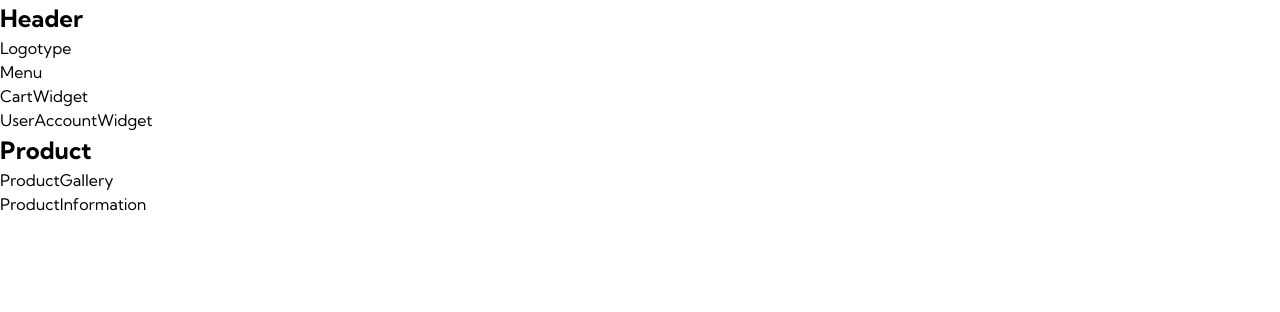
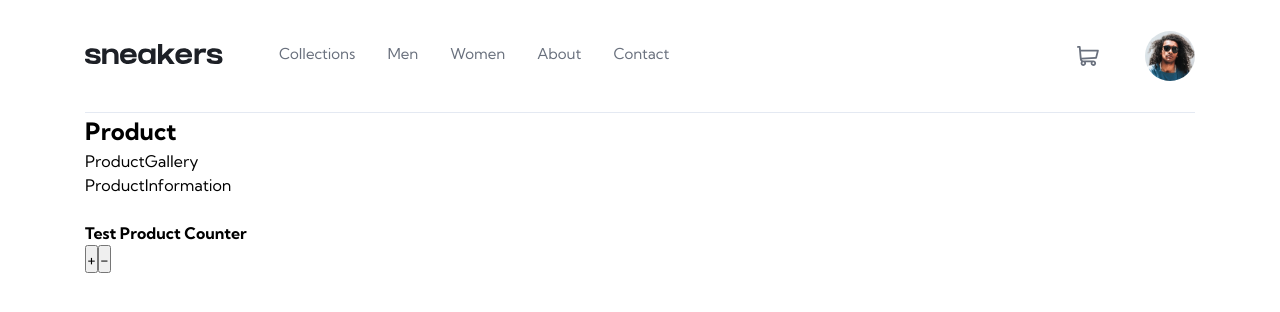
Before and after one commit to kdubrovsky/fe-ecommerce-product-page, a React (Vite) app: page / in a window 1280 px wide. Shown: the top 312 px of the page. Built offline with nearby package versions, Linux system fonts and the light colour scheme.

Commit message:
Add header components and styling

```diff
--- a/src/App.jsx
+++ b/src/App.jsx
@@ -1,15 +1,43 @@
+import { useState } from "react";
+
 import Header from "./components/Header/Header";
 import ProductGallery from "./components/ProductGallery/ProductGallery";
 import ProductInformation from "./components/ProductInformation/ProductInformation";
+import Container from "./components/Container/Container";
+
+import menuData from "./data/menu.json";
+import userData from "./data/user.json";
+
 
 export default function App() {
+
+    const [cartProducts, setCartProducts] = useState([]);
+
+    function addProduct() {
+        setCartProducts(prev => [...prev, {}]);
+    }
+
+    function removeProduct() {
+        setCartProducts(prev => prev.slice(0, -1));
+    }
+
     return (
         <>
-            <Header />
+            <Header
+                menuData={menuData}
+                userData={userData}
+                cartProducts={cartProducts}
+            />
             <main>
-                <h2>Product</h2>
-                <ProductGallery />
-                <ProductInformation />
+                <Container>
+                    <h2>Product</h2>
+                    <ProductGallery />
+                    <ProductInformation />
+                    <br />
+                    <h4>Test Product Counter</h4>
+                    <button onClick={addProduct}>+</button>
+                    <button onClick={removeProduct}>-</button>
+                </Container>
             </main>
         </>
     );
--- a/src/components/CartWidget/CartWidget.jsx
+++ b/src/components/CartWidget/CartWidget.jsx
@@ -1,3 +1,22 @@
-export default function CartWidget() {
-    return <p>CartWidget</p>;
+import css from './CartWidget.module.scss';
+
+import { ReactComponent as CartIcon } from '../../assets/images/icon-cart.svg'
+
+export default function CartWidget({ cartProducts }) {
+
+    const itemsCount = cartProducts.length;
+    const itemsCounter = itemsCount ?
+        (<div className={css.cart__counter}>
+            {itemsCount}
+        </div>)
+        : null;
+
+    return (
+        <div className={css.cart}>
+            <a className={css.cart__link} href="/cart">
+                <CartIcon />
+                {itemsCounter}
+            </a>
+        </div >
+    )
 }
--- /dev/null
+++ b/src/components/CartWidget/CartWidget.module.scss
@@ -0,0 +1,31 @@
+@use "../../scss/colors.scss";
+
+.cart {
+    &__link {
+        padding: 13px;
+        position: relative;
+
+        &:link,
+        &:visited {
+            color: colors.$gray500;
+            transition: 0.3s;
+        }
+
+        &:hover {
+            color: colors.$gray100;
+        }
+    }
+
+    &__counter {
+        position: absolute;
+        top: 8px;
+        right: 6px;
+        font-size: 10px;
+        line-height: 1;
+        font-weight: 700;
+        background-color: colors.$accent100;
+        color: colors.$white;
+        padding: 2px 6px;
+        border-radius: 7px;
+    }
+}
--- a/src/components/Header/Header.jsx
+++ b/src/components/Header/Header.jsx
@@ -3,14 +3,26 @@ import Menu from "../Menu/Menu";
 import CartWidget from "../CartWidget/CartWidget";
 import UserAccountWidget from "../UserAccountWidget/UserAccountWidget";
 
-export default function Header() {
+import Container from "../Container/Container";
+
+
+import css from './Header.module.scss';
+
+export default function Header({ menuData, userData, cartProducts }) {
     return (
         <header>
-            <h2>Header</h2>
-            <Logotype />
-            <Menu />
-            <CartWidget />
-            <UserAccountWidget />
+            <Container>
+                <div className={css.wrapper}>
+                    <nav className={css.navigation}>
+                        <Logotype />
+                        <Menu menuData={menuData} />
+                    </nav>
+                    <div className={css.widgets}>
+                        <CartWidget cartProducts={cartProducts} />
+                        <UserAccountWidget userData={userData} />
+                    </div>
+                </div>
+            </Container>
         </header>
     );
 }
--- /dev/null
+++ b/src/components/Header/Header.module.scss
@@ -0,0 +1,22 @@
+@use "../../scss/colors.scss";
+
+.wrapper {
+    display: flex;
+    justify-content: space-between;
+    align-items: center;
+    border-bottom: 1px solid colors.$gray800;
+}
+
+.navigation {
+    display: flex;
+    justify-content: flex-start;
+    align-items: center;
+    gap: 56px;
+}
+
+.widgets {
+    display: flex;
+    justify-content: flex-end;
+    align-items: center;
+    gap: 32px;
+}
--- a/src/components/Logotype/Logotype.jsx
+++ b/src/components/Logotype/Logotype.jsx
@@ -1,3 +1,6 @@
+import { ReactComponent as LogoSvgImage } from '../../assets/images/logo.svg'
+import css from './Logotype.module.scss'
+
 export default function Logotype() {
-    return <p>Logotype</p>;
+    return <LogoSvgImage className={css.logo} />;
 }
--- /dev/null
+++ b/src/components/Logotype/Logotype.module.scss
@@ -0,0 +1,5 @@
+@use "../../scss/colors.scss";
+
+.logo {
+    color: colors.$gray100;
+}
--- a/src/components/Menu/Menu.jsx
+++ b/src/components/Menu/Menu.jsx
@@ -1,3 +1,19 @@
-export default function Menu({ menuItems }) {
-    return <p>Menu</p>;
+import css from "./Menu.module.scss";
+
+export default function Menu({ menuData }) {
+    console.log(menuData);
+
+    const menuItems = menuData.map(item => {
+        return (
+            <li key={item.id}>
+                <a href={item.url}>{item.title}</a>
+            </li>
+        )
+    })
+
+    return (
+        <ul className={css.menu}>
+            {menuItems}
+        </ul>
+    )
 }
--- /dev/null
+++ b/src/components/Menu/Menu.module.scss
@@ -0,0 +1,32 @@
+@use "../../scss/colors.scss";
+
+.menu {
+    display: flex;
+    list-style: none;
+    gap: 32px;
+
+    font-size: 15px;
+    line-height: 1.733;
+    height: 100%;
+
+    li {
+        padding: 41px 0;
+        border-bottom: 4px solid transparent;
+        transition: 0.3s;
+
+        &:hover {
+            border-color: colors.$accent100;
+
+        }
+    }
+
+    a:link,
+    a:visited {
+        color: colors.$gray500;
+        transition: 0.3s;
+    }
+
+    a:hover {
+        color: colors.$gray100;
+    }
+}
--- a/src/components/UserAccountWidget/UserAccountWidget.jsx
+++ b/src/components/UserAccountWidget/UserAccountWidget.jsx
@@ -1,3 +1,16 @@
-export default function UserAccountWidget() {
-    return <p>UserAccountWidget</p>;
+import css from './UserAccountWidget.module.scss';
+
+export default function UserAccountWidget({ userData }) {
+    return (
+        <div className={css.account}>
+            <a href="#" className={css.account__link}>
+                <img
+                    className={css.account__image}
+                    src={userData.photoSource}
+                    alt={userData.name}
+                    title={userData.name}
+                />
+            </a>
+        </div>
+    )
 }
--- /dev/null
+++ b/src/components/UserAccountWidget/UserAccountWidget.module.scss
@@ -0,0 +1,26 @@
+@use "../../scss/colors.scss";
+
+.account {
+    &__link {
+        &:link,
+        &:visited {
+            width: 50px;
+            height: 50px;
+            border-radius: 50%;
+            transition: 0.3s;
+        }
+
+        &:hover {
+            box-shadow: 0px 0px 0px 2px colors.$accent100 inset;
+        }
+    }
+
+    &__image {
+        position: absolute;
+        width: 50px;
+        height: 50px;
+        object-fit: cover;
+        z-index: -1;
+        border-radius: inherit;
+    }
+}
```
